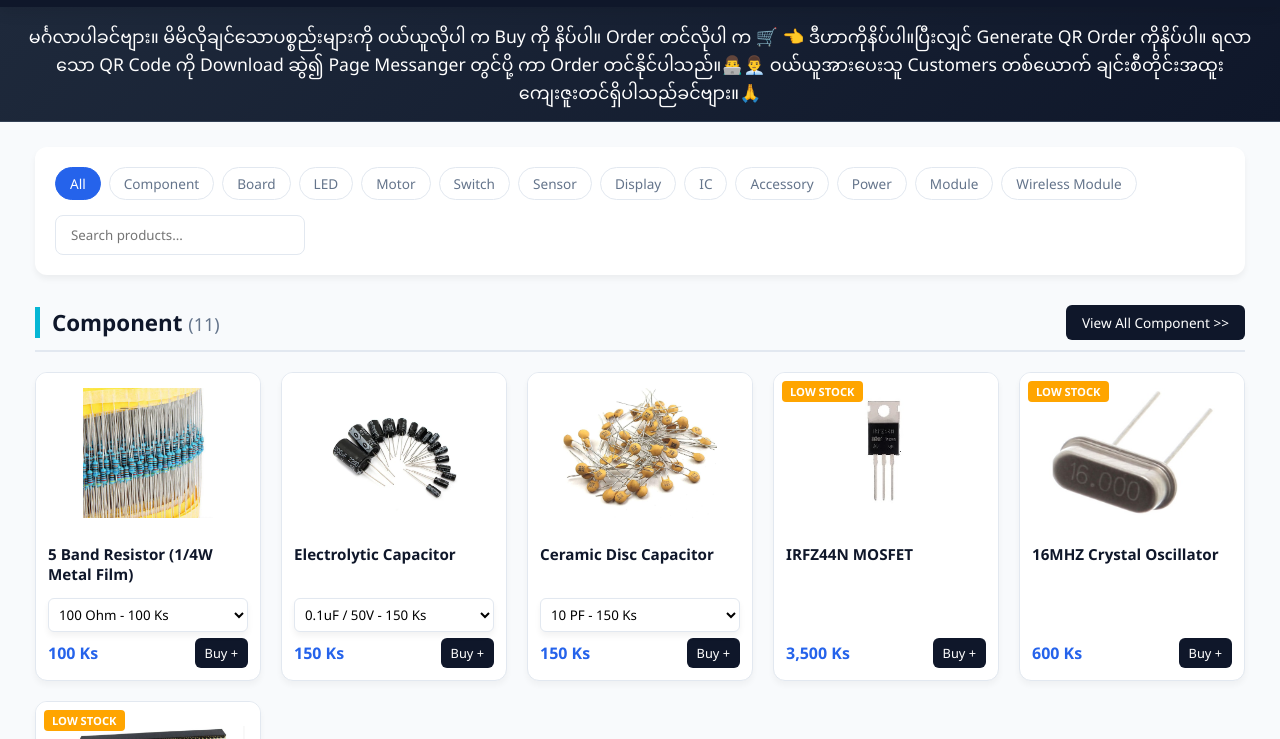
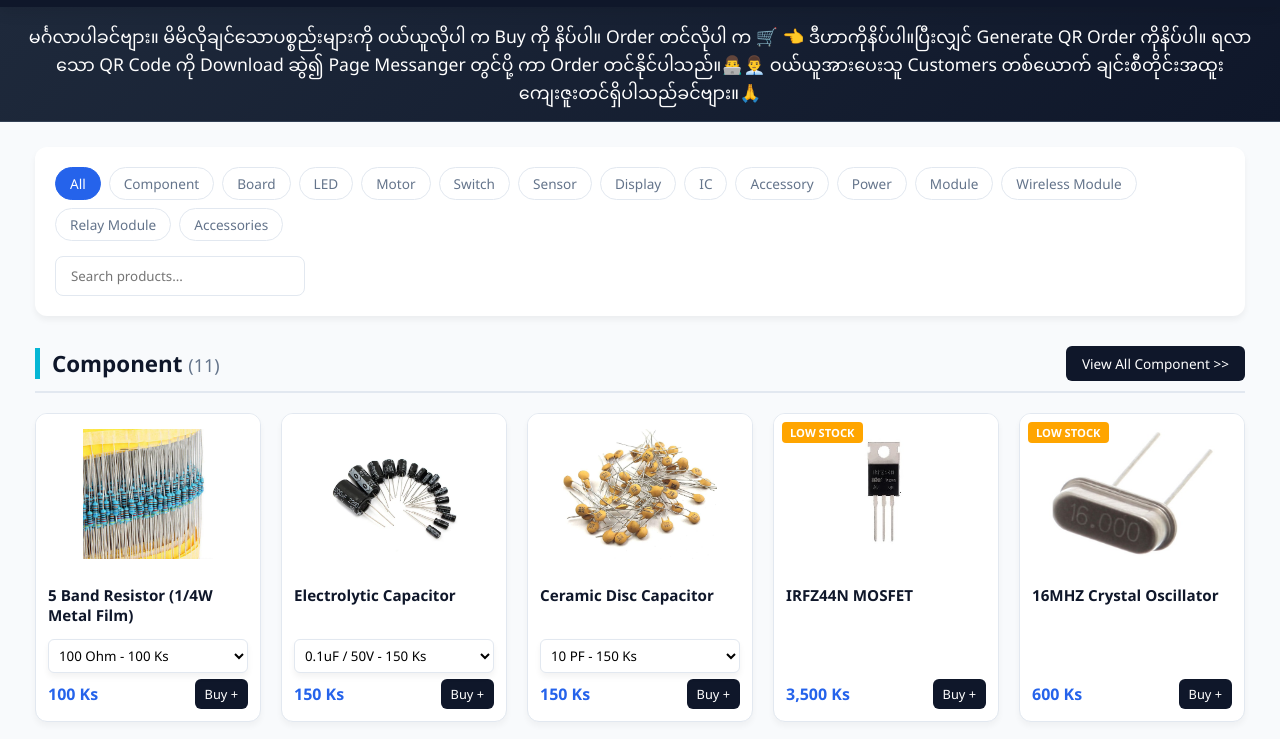
Before and after one commit to koko402868-cloud/Digital-Nest, a plain HTML site: page index.html in a window 1280 px wide. Shown: the part 53-792 px from the top of the page. Drawn offline with Linux system fonts and the light colour scheme.

Commit message:
Update index.html

```diff
--- a/index.html
+++ b/index.html
@@ -914,7 +914,16 @@ body {
       { id: 48, name: "ESP32 Development Board (USB-C)", price: 45000, image: "images/ESP32 Development Board( USB-C).png", category: "Board", description: "Wi-Fi နှင့် Bluetooth Built-in ပါဝင်သော ESP32 Development Board ဖြစ်ပြီး IoT, Smart Home, Robotics နှင့် Wireless Communication Project များအတွက် အသုံးပြုရန် အထူးသင့်တော်ပါသည်။ USB-C Port ပါဝင်သဖြင့် Programming နှင့် Power Supply ချိတ်ဆက်ရာတွင် ပိုမိုအဆင်ပြေစေပါသည်။", stock: 0 },
       { id: 49, name: "Battery Case (CR2032)", price: 1500, image: "images/Battery Case (CR2032).png", category: "Power", description: "CR2032 Battery ကို အလွယ်တကူ ထည့်သွင်းအသုံးပြုနိုင်သော Compact Battery Holder လေးဖြစ်ပြီး Electronics Project, Backup Power Circuit နှင့် Portable Device များအတွက် အသုံးဝင်သော Accessory တစ်ခုဖြစ်ပါသည်။", stock: 10 },
       { id: 50, name: "5mm Photo Diode", price: 500, image: "images/Photo Diode 5mm.png", category: "Sensor", description: "အလင်းရောင်နှင့် Infrared Signal များကို လျင်မြန်စွာ တုံ့ပြန်နိုင်သော 5mm Photo Diode လေးဖြစ်ပြီး Object Detection, Light Sensing, IR Communication နှင့် DIY Electronics Project များအတွက် အသုံးများသော Sensor တစ်ခုဖြစ်ပါသည်။", stock: 10 },
-      { id: 51, name: "NRF24L01 2.4GHz Wireless Module", price: 7500, image: "images/NRF24L01 with 2.4 GHz wireless module .png", category: "Wireless Module", description: "ပါဝါသုံးစွဲမှုနည်းပြီး ယုံကြည်စိတ်ချရသော Wireless Data Communication ကို ပံ့ပိုးပေးနိုင်သည့် NRF24L01 2.4GHz Module လေးဖြစ်ပြီး Remote Control, Sensor Network, Home Automation နှင့် Robotics Project များအတွက် အသုံးများသော Module တစ်ခုဖြစ်ပါသည်။", stock: 6 }
+      { id: 51, name: "NRF24L01 2.4GHz Wireless Module", price: 7500, image: "images/NRF24L01 with 2.4 GHz wireless module .png", category: "Wireless Module", description: "ပါဝါသုံးစွဲမှုနည်းပြီး ယုံကြည်စိတ်ချရသော Wireless Data Communication ကို ပံ့ပိုးပေးနိုင်သည့် NRF24L01 2.4GHz Module လေးဖြစ်ပြီး Remote Control, Sensor Network, Home Automation နှင့် Robotics Project များအတွက် အသုံးများသော Module တစ်ခုဖြစ်ပါသည်။", stock: 6 },
+
+      { id: 52, name: "5V 1 Channel Relay Module", price: 5900, image: "images/5V 1 Channel Relay Module.png", category: "Relay Module", description: "5V Signal ဖြင့် AC နှင့် DC Device များကို အလွယ်တကူ On/Off Control ပြုလုပ်နိုင်သော 1 Channel Relay Module ဖြစ်ပြီး Arduino, ESP32, Smart Home နှင့် Automation Project များအတွက် အထူးသင့်တော်ပါသည်။", stock: 4 },
+      { id: 53, name: "Alligator Clip 35mm", price: 1000, image: "images/Alligator clip 35mm.png", category: "Power", description: "Electronic Circuit များနှင့် Testing Project များတွင် Wire များကို အလွယ်တကူ ချိတ်ဆက်အသုံးပြုနိုင်သော 3mm Alligator Clip ဖြစ်ပြီး DIY Project နှင့် Laboratory အသုံးပြုမှုများအတွက် အထူးသင့်တော်ပါသည်။", stock: 20 },
+      { id: 54, name: "Mini Water Pump 5V", price: 6000, image: "images/Mini water pump 5V.png", category: "Motor", description: "5V Power ဖြင့် အလုပ်လုပ်နိုင်သော Mini Water Pump ဖြစ်ပြီး Automatic Watering System, Aquarium, DIY Project နှင့် Arduino, ESP32 Control Project များအတွက် အသုံးပြုရန် အထူးသင့်တော်ပါသည်။", stock: 4 },
+      { id: 55, name: "Jumper Cap Black Color", price: 300, image: "images/Jumper Cap Black Color.png", category: "Accessories", description: "Pin Header များကို အလွယ်တကူ ချိတ်ဆက်၍ Setting နှင့် Configuration ပြောင်းလဲနိုင်သော Jumper Cap ဖြစ်ပြီး Development Board, Hard Disk နှင့် Electronics Project များတွင် အသုံးပြုရန် အထူးသင့်တော်ပါသည်။", stock: 20 },
+      { id: 56, name: "Jumper Cap Blue Color", price: 300, image: "images/Jumper Cap Blue Color.png", category: "Accessories", description: "Pin Header များကို အလွယ်တကူ ချိတ်ဆက်၍ Setting နှင့် Configuration ပြောင်းလဲနိုင်သော Jumper Cap ဖြစ်ပြီး Development Board, Hard Disk နှင့် Electronics Project များတွင် အသုံးပြုရန် အထူးသင့်တော်ပါသည်။", stock: 20 },
+      { id: 57, name: "Jumper Cap Red Color", price: 300, image: "images/Jumper Cap Red Color.png", category: "Accessories", description: "Pin Header များကို အလွယ်တကူ ချိတ်ဆက်၍ Setting နှင့် Configuration ပြောင်းလဲနိုင်သော Jumper Cap ဖြစ်ပြီး Development Board, Hard Disk နှင့် Electronics Project များတွင် အသုံးပြုရန် အထူးသင့်တော်ပါသည်။", stock: 20 },
+      { id: 58, name: "Jumper Cap Yellow Color", price: 300, image: "images/Jumper Cap Yellow Color.png", category: "Accessories", description: "Pin Header များကို အလွယ်တကူ ချိတ်ဆက်၍ Setting နှင့် Configuration ပြောင်းလဲနိုင်သော Jumper Cap ဖြစ်ပြီး Development Board, Hard Disk နှင့် Electronics Project များတွင် အသုံးပြုရန် အထူးသင့်တော်ပါသည်။", stock: 20 }
+
 
 
 
```
